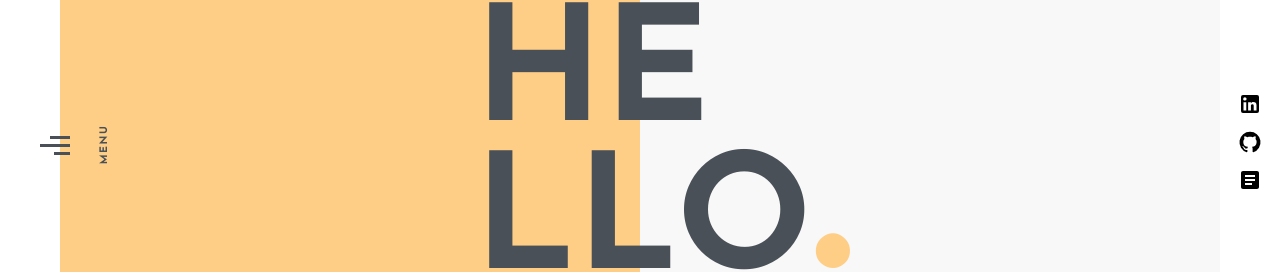
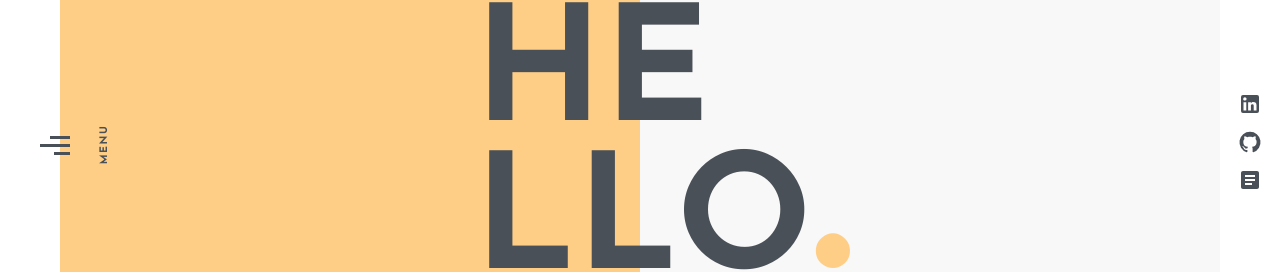
Before and after one commit to darshandesai1095/portfolio-site-v2.1, a React (Create React App) app: page / in a window 1280 px wide. Shown: the part 256-528 px from the top of the page. Built offline with nearby package versions, Linux system fonts and the light colour scheme.

Commit message:
frame styling, icons

```diff
--- a/src/components/NavFrame/NavFrame.css
+++ b/src/components/NavFrame/NavFrame.css
@@ -91,15 +91,14 @@
     height: 100vh;
     position: fixed;
     right: 0;
-    z-index: 9999;
     display: flex;
     justify-content: center;
     align-items: center;
-    z-index: 9999;
+    z-index: 99999;
 }
 
 .nav-right__icon {
-    transition: 0.3s;
+    transition: 0.5s;
     padding: 0px;
 }
 
@@ -108,3 +107,12 @@
     fill: var(--primary-color);
     transform: scale(1.3);
 }
+
+.nav-right__icon svg {
+    fill: var(--secondary-color);
+    transition: 0.1s;
+}
+
+.nav-right__icon svg:hover {
+    fill: var(--primary-color)
+}
```
